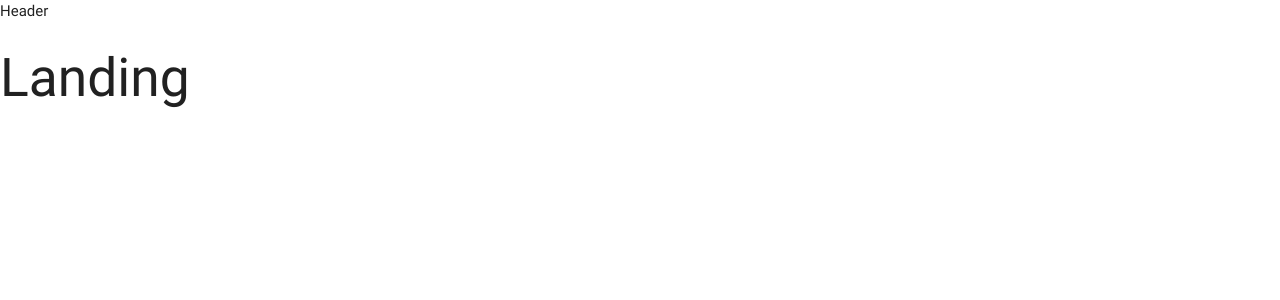
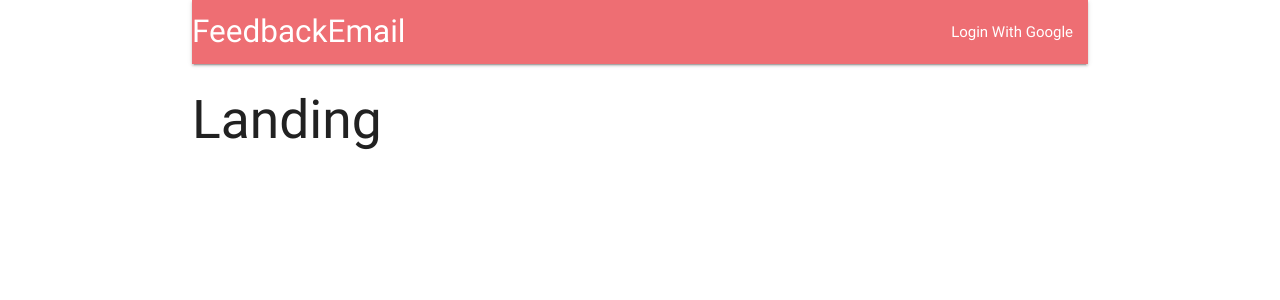
Before and after one commit to mclimans-sean/React-Feedback-App, a React (Create React App) app in the folder client/: page / in a window 1280 px wide. Shown: the top 300 px of the page. Built offline with nearby package versions, Linux system fonts and the light colour scheme.

Commit message:
refactor app component

```diff
--- /dev/null
+++ b/client/src/actions/types.js
@@ -0,0 +1 @@
+export const FETCH_USER = 'fetch_user';
--- a/client/src/components/App.js
+++ b/client/src/components/App.js
@@ -1,4 +1,4 @@
-import React from 'react';
+import React, { Component } from 'react';
 import { BrowserRouter, Route } from 'react-router-dom';
 
 import Header from './Header';
@@ -6,9 +6,12 @@
 const SurveyNew = () => <h2>SurveyNew</h2>;
 const Landing = () => <h2>Landing</h2>;
 
-const App = () => {
+class App extends Component {
+  componentDidMount() {}
+
+  render() {
     return (
-    <div>
+      <div className="container">
         <BrowserRouter>
           <div>
             <Header />
@@ -19,6 +22,7 @@
         </BrowserRouter>
       </div>
     );
-};
+  }
+}
 
 export default App;
--- a/client/src/components/Header.js
+++ b/client/src/components/Header.js
@@ -2,7 +2,18 @@
 
 class Header extends Component {
   render() {
-    return <div>Header</div>;
+    return (
+      <nav>
+        <div className="nav-wrapper">
+          <a className="left brand-logo">FeedbackEmail</a>
+          <ul className="right">
+            <li>
+              <a>Login With Google</a>
+            </li>
+          </ul>
+        </div>
+      </nav>
+    );
   }
 }
 
--- a/client/src/index.js
+++ b/client/src/index.js
@@ -3,11 +3,12 @@
 import ReactDOM from 'react-dom';
 import { Provider } from 'react-redux';
 import { createStore, applyMiddleware } from 'redux';
+import reduxThunk from 'redux-thunk';
 
 import App from './components/App';
 import reducers from './reducers';
 
-const store = createStore(reducers, {}, applyMiddleware());
+const store = createStore(reducers, {}, applyMiddleware(reduxThunk));
 
 ReactDOM.render(
   <Provider store={store}>
```
Also changed, not shown: client/package.json (+6 -1 lines), client/src/actions/index.js (added, +10 -0 lines), 1 other file (tests, documents, lock files or other folders). Lines whose indentation alone changed are shown as unchanged.
